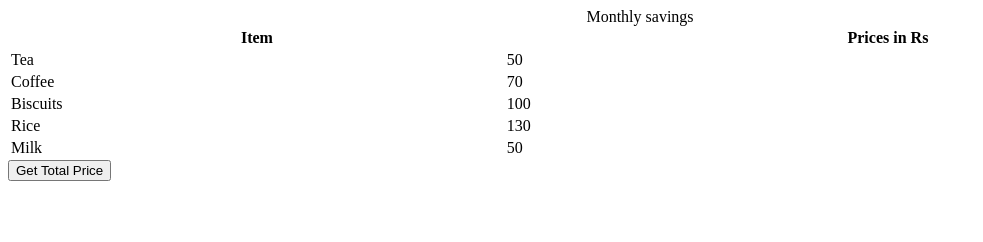
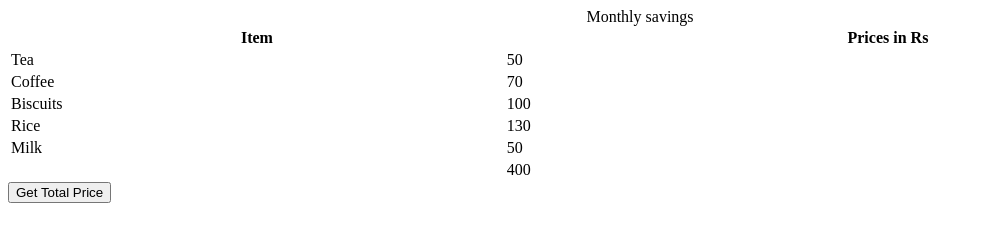
Before and after one commit to acciojob/grofers-checkout-Amit-Kumar22, a website: page main.html in a window 1280 px wide. Both pictures are taken after a click on the button "Get Total Price". Shown: the whole page, without its empty margins (0-983 px from the left). Drawn offline with Linux system fonts and the light colour scheme.

Commit message:
created a submission

```diff
--- a/main.html
+++ b/main.html
@@ -37,6 +37,7 @@
       <td class="price">50</td>
     </tr>
   </table>
+	<div id="result"></div>
     <script type="text/javascript" src="./script.js">
 </script>
 
--- a/script.js
+++ b/script.js
@@ -4,7 +4,16 @@ document.body.appendChild(getSumBtn);
 
 const getSum = () => {
 //Add your code here
-
+	let prices = document.querySelectorAll('.price');
+	let sum = 0;
+	prices.forEach(price => {
+		sum += parseFloat(price.textContent);
+	});
+	document.querySelector('table').innerHTML += `
+	   <tr id="ans">
+          <td></td>
+          <td>${sum}</td>
+        </tr>`
 };
 
-getSumBtn.addEventListener("click", getSum);
+getSumBtn.addEventListener("click", getSum)
```
